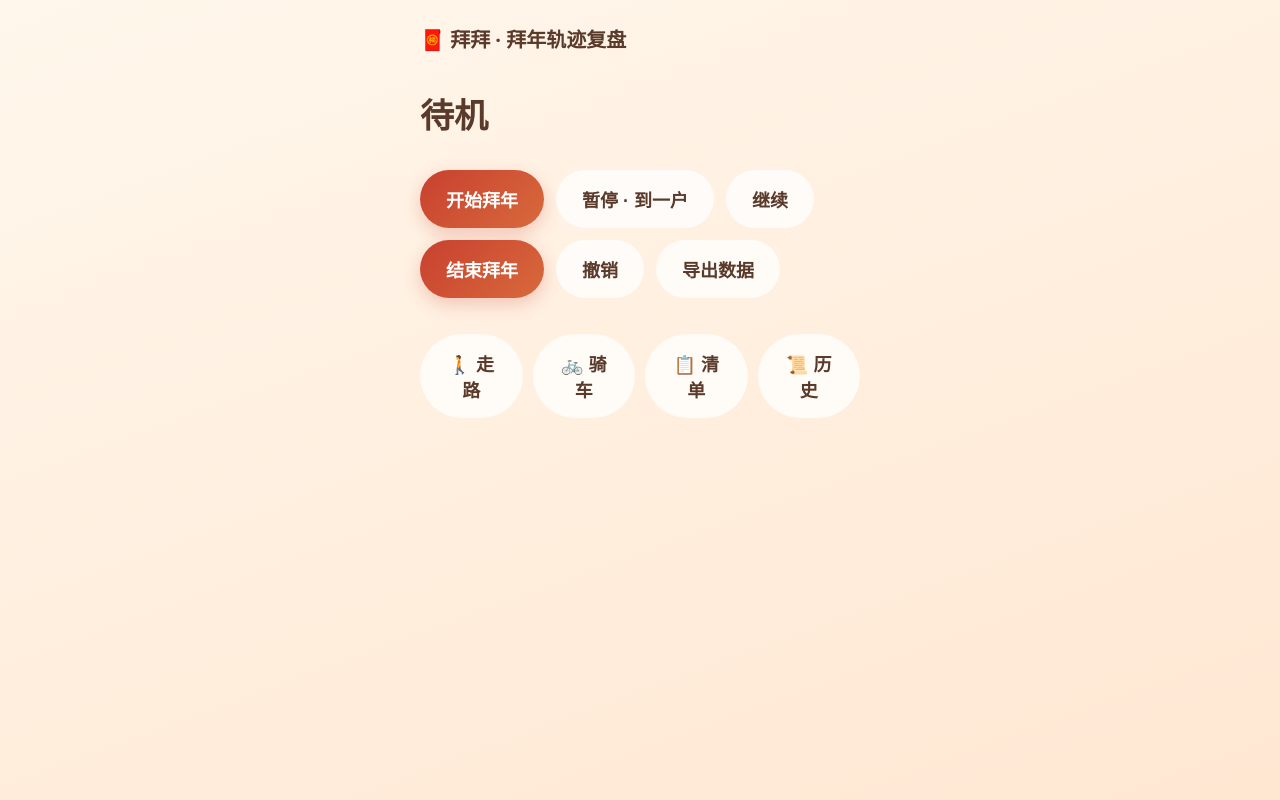
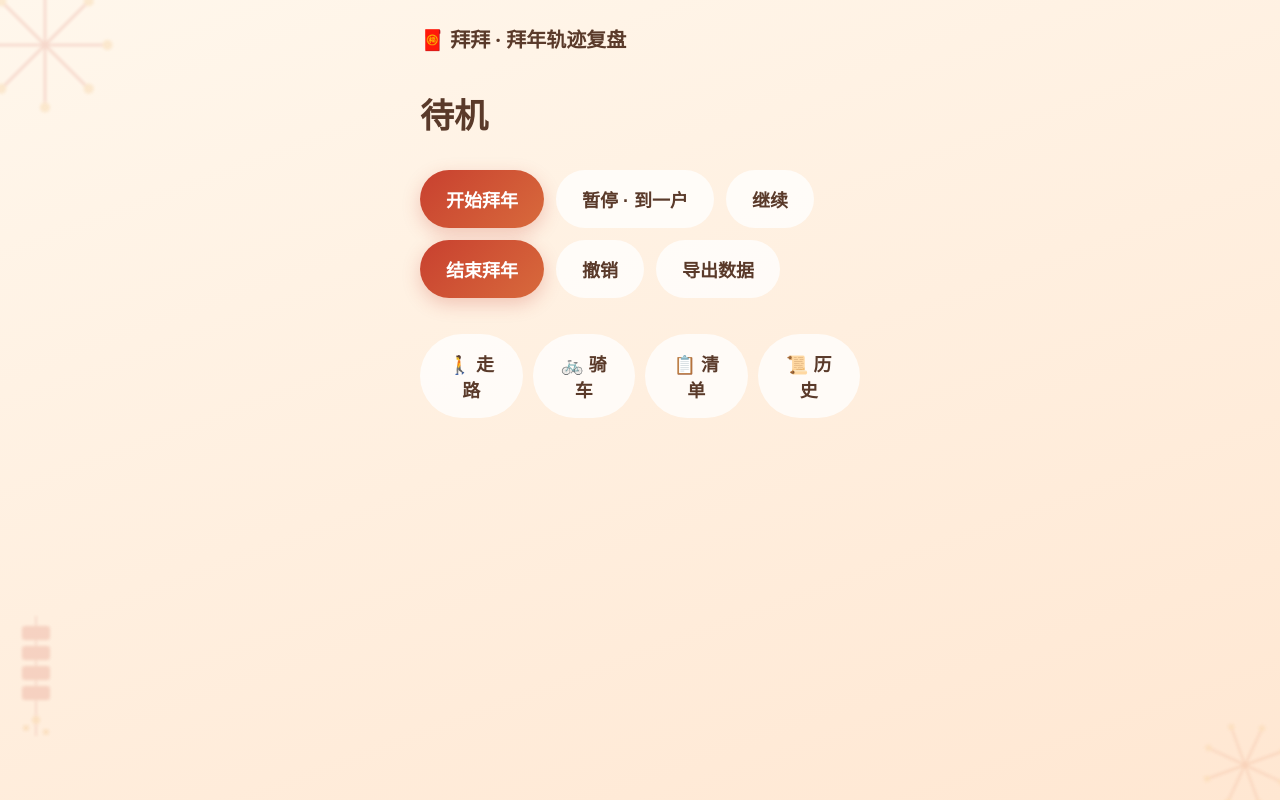
Before and after one commit to ChenChen913/baibai, a website built with Vite: page index.html in a window 1280 px wide. Built offline with nearby package versions, Linux system fonts and the light colour scheme.

Commit message:
M5: 视觉精修(礼花炮仗边缘装饰) + PWA离线(manifest/sw/图标) + 部署就绪

```diff
--- a/index.html
+++ b/index.html
@@ -3,9 +3,75 @@
   <head>
     <meta charset="UTF-8" />
     <meta name="viewport" content="width=device-width, initial-scale=1.0" />
+    <meta name="theme-color" content="#c8402f" />
+    <meta name="apple-mobile-web-app-capable" content="yes" />
+    <meta name="apple-mobile-web-app-status-bar-style" content="default" />
+    <link rel="manifest" href="./manifest.webmanifest" />
+    <link rel="icon" href="./icons/icon-192.png" type="image/png" />
+    <link rel="apple-touch-icon" href="./icons/apple-touch-icon.png" />
     <title>拜拜 · baibai</title>
   </head>
   <body>
+    <div class="decor" aria-hidden="true">
+      <svg class="decor-item decor-firework" viewBox="0 0 120 120">
+        <g stroke="#c8402f" stroke-width="2">
+          <line x1="60" y1="60" x2="60" y2="10" />
+          <line x1="60" y1="60" x2="95" y2="25" />
+          <line x1="60" y1="60" x2="110" y2="60" />
+          <line x1="60" y1="60" x2="95" y2="95" />
+          <line x1="60" y1="60" x2="60" y2="110" />
+          <line x1="60" y1="60" x2="25" y2="95" />
+          <line x1="60" y1="60" x2="10" y2="60" />
+          <line x1="60" y1="60" x2="25" y2="25" />
+        </g>
+        <g fill="#e8a23d">
+          <circle cx="60" cy="10" r="4" />
+          <circle cx="95" cy="25" r="4" />
+          <circle cx="110" cy="60" r="4" />
+          <circle cx="95" cy="95" r="4" />
+          <circle cx="60" cy="110" r="4" />
+          <circle cx="25" cy="95" r="4" />
+          <circle cx="10" cy="60" r="4" />
+          <circle cx="25" cy="25" r="4" />
+        </g>
+      </svg>
+      <svg class="decor-item decor-cracker" viewBox="0 0 60 120">
+        <line x1="30" y1="0" x2="30" y2="120" stroke="#b3261e" stroke-width="2" opacity="0.6" />
+        <g fill="#c8402f">
+          <rect x="16" y="10" width="28" height="14" rx="3" />
+          <rect x="16" y="30" width="28" height="14" rx="3" />
+          <rect x="16" y="50" width="28" height="14" rx="3" />
+          <rect x="16" y="70" width="28" height="14" rx="3" />
+        </g>
+        <g fill="#e8a23d">
+          <circle cx="30" cy="104" r="4" />
+          <circle cx="20" cy="112" r="3" />
+          <circle cx="40" cy="116" r="3" />
+        </g>
+      </svg>
+      <svg class="decor-item decor-firework2" viewBox="0 0 120 120">
+        <g stroke="#d86a3c" stroke-width="2">
+          <line x1="60" y1="60" x2="60" y2="16" />
+          <line x1="60" y1="60" x2="91" y2="29" />
+          <line x1="60" y1="60" x2="104" y2="60" />
+          <line x1="60" y1="60" x2="91" y2="91" />
+          <line x1="60" y1="60" x2="60" y2="104" />
+          <line x1="60" y1="60" x2="29" y2="91" />
+          <line x1="60" y1="60" x2="16" y2="60" />
+          <line x1="60" y1="60" x2="29" y2="29" />
+        </g>
+        <g fill="#f0b75e">
+          <circle cx="60" cy="16" r="3.5" />
+          <circle cx="91" cy="29" r="3.5" />
+          <circle cx="104" cy="60" r="3.5" />
+          <circle cx="91" cy="91" r="3.5" />
+          <circle cx="60" cy="104" r="3.5" />
+          <circle cx="29" cy="91" r="3.5" />
+          <circle cx="16" cy="60" r="3.5" />
+          <circle cx="29" cy="29" r="3.5" />
+        </g>
+      </svg>
+    </div>
     <div id="app">加载中…</div>
     <script type="module" src="/src/main.ts"></script>
   </body>
--- a/src/main.ts
+++ b/src/main.ts
@@ -291,3 +291,12 @@ setInterval(() => {
 setInterval(flush, 10_000); // D22：每 10s 检查点落盘
 ui.render(null, 0);
 void boot();
+
+// PWA 离线：仅生产环境注册（开发环境不缓存，避免 HMR 污染）
+if ('serviceWorker' in navigator && import.meta.env.PROD) {
+  window.addEventListener('load', () => {
+    navigator.serviceWorker
+      .register('./sw.js')
+      .catch((e) => console.warn('[sw]', e));
+  });
+}
--- a/src/style.css
+++ b/src/style.css
@@ -18,10 +18,50 @@ body {
   min-height: 100vh;
 }
 
+/* D21：白天暖色年味装饰——边缘虚化低透明的礼花/炮仗，绝不进主体 */
+.decor {
+  position: fixed;
+  inset: 0;
+  pointer-events: none;
+  z-index: 0;
+}
+
+.decor-item {
+  position: absolute;
+  opacity: 0.16;
+  filter: blur(1.5px);
+}
+
+.decor-firework {
+  width: 150px;
+  top: -30px;
+  left: -30px;
+}
+
+.decor-firework2 {
+  width: 110px;
+  bottom: -20px;
+  right: -20px;
+  transform: rotate(160deg);
+}
+
+.decor-cracker {
+  width: 60px;
+  bottom: 8vh;
+  left: 6px;
+}
+
 .wrap {
+  position: relative;
+  z-index: 1;
   max-width: 480px;
   margin: 0 auto;
   padding: 24px 20px 80px;
+}
+
+#app {
+  position: relative;
+  z-index: 1;
 }
 
 header h1 {
```
Also changed, not shown: M5_规格.md (added, +21 -0 lines), public/sw.js (added, +34 -0 lines), README.md, public/icons/apple-touch-icon.png (added), public/icons/icon-192.png (added), public/icons/icon-512.png (added), public/manifest.webmanifest (added).
